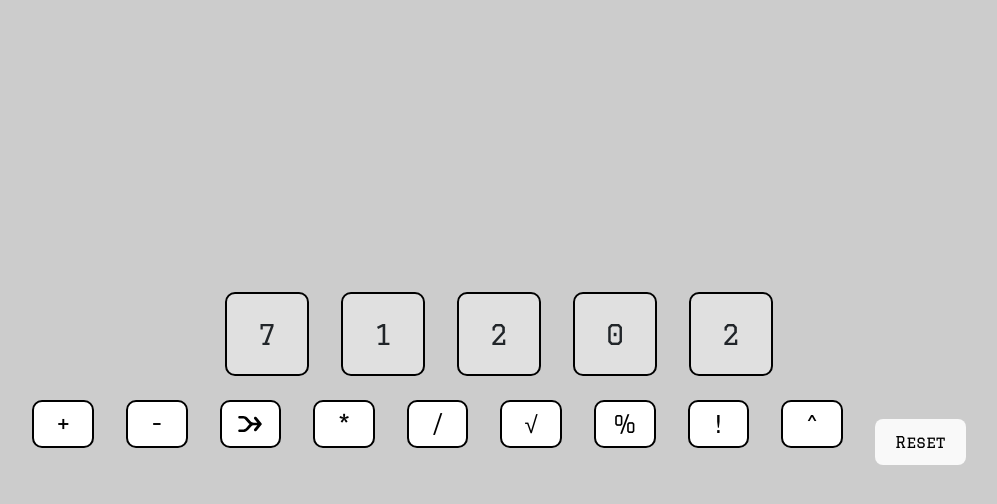
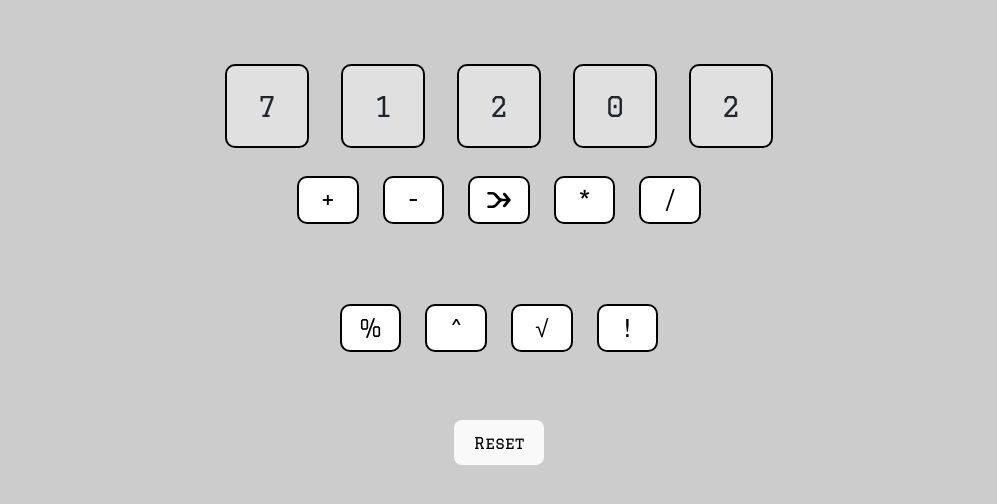
Before and after one commit to rial-git/reach69, a React (Vite) app: page /level1 in a window 1280 px wide. Shown: the top 504 px of the page, without its empty margins (141-1138 px from the left). Built offline with nearby package versions, Linux system fonts and the light colour scheme.

Commit message:
idk beautifications

```diff
--- a/src/components/level1.jsx
+++ b/src/components/level1.jsx
@@ -3,23 +3,25 @@ import MergeIcon from '../assets/merge.svg';
 import '../css/level1.css';
 
 /** Allowed operations, including “merge” */
-const OPS = ['+', '-', 'merge', '*', '/', '√', '%', '!', '^'];
+const basicOps = ['+', '-', 'merge', '*', '/',];
+const advancedTwoDigitOps = ['%', '^'];
+const advancedSingleDigitOps = ['√', '!'];
 
 /** Initial digits (later replace with backend fetch) */
 const initialNums = [7, 1, 2, 0, 2,];
 
 /** Reducer actions */
 const ACTIONS = {
-  PICK_NUMBER:    'PICK_NUMBER',
+  PICK_NUMBER: 'PICK_NUMBER',
   PICK_OPERATION: 'PICK_OPERATION',
-  UNDO:           'UNDO',
-  RESET:          'RESET',
-  CLEAR_ERROR:    'CLEAR_ERROR',
+  UNDO: 'UNDO',
+  RESET: 'RESET',
+  CLEAR_ERROR: 'CLEAR_ERROR',
 };
 
 /** Create a fresh Block with a UUID */
-function makeBlock(value, root = null, meta=null) {
-  const obj =  {
+function makeBlock(value, root = null, meta = null) {
+  const obj = {
     id: crypto.randomUUID(),
     value: String(value),
     root,
@@ -49,26 +51,26 @@ function calculateAndMerge(state, i1, i2, op) {
   }
 
 
-  if (op === 'merge' && Math.abs(i1-i2) !== 1) {
+  if (op === 'merge' && Math.abs(i1 - i2) !== 1) {
     return { ...state, error: 'Only adjacent blocks can be merged!' };
   }
 
   let result;
   switch (op) {
-    case '+':      result = v1 + v2; break;
-    case '-':      result = v1 - v2; break;
-    case '*':      result = v1 * v2; break;
-    case '/':      result = v1 / v2; break;
-    case '%':      result = v1 % v2; break;
-    case '^':      result = Math.pow(v1, v2); break;
-    case '√':      result = Math.sqrt(v1); break;
-    case 'log':    result = Math.log(v1); break;
-    case 'sin':    result = Math.sin(v1); break;
-    case 'cos':    result = Math.cos(v1); break;
-    case 'tan':    result = Math.tan(v1); break;
-    case '!':      result = 1; for (let i = 1; i <= v1; i++) { result *= i; } break;
-    case 'merge':  result = parseFloat(`${blocks[Math.min(i1,i2)].value}${blocks[Math.max(i1,i2)].value}`); break;
-    default:       return state;
+    case '+': result = v1 + v2; break;
+    case '-': result = v1 - v2; break;
+    case '*': result = v1 * v2; break;
+    case '/': result = v1 / v2; break;
+    case '%': result = v1 % v2; break;
+    case '^': result = Math.pow(v1, v2); break;
+    case '√': result = Math.sqrt(v1); break;
+    case 'log': result = Math.log(v1); break;
+    case 'sin': result = Math.sin(v1); break;
+    case 'cos': result = Math.cos(v1); break;
+    case 'tan': result = Math.tan(v1); break;
+    case '!': result = 1; for (let i = 1; i <= v1; i++) { result *= i; } break;
+    case 'merge': result = parseFloat(`${blocks[Math.min(i1, i2)].value}${blocks[Math.max(i1, i2)].value}`); break;
+    default: return state;
   }
 
   result = Math.round(result * 100) / 100;
@@ -76,7 +78,7 @@ function calculateAndMerge(state, i1, i2, op) {
   const [leftChild, rightChild] = i1 < i2 ? [b1, b2] : [b2, b1];
   const gap = Math.abs(i1 - i2) - 1;
   console.log('gap=', gap)
-  const merged = makeBlock(result, [leftChild, rightChild], {gap, operation: op});
+  const merged = makeBlock(result, [leftChild, rightChild], { gap, operation: op });
 
   const removeSet = new Set([i1, i2]);
   const newBlocks = blocks
@@ -108,8 +110,8 @@ function reducer(state, { type, payload }) {
         if (numbers[0] === (idx)) {
           return {
             ...state,
-            selection: {numbers: [numbers[1]], operation: null},
-            error:null,
+            selection: { numbers: [numbers[1]], operation: null },
+            error: null,
           };
         }
 
@@ -117,8 +119,8 @@ function reducer(state, { type, payload }) {
         if (numbers[1] === (idx)) {
           return {
             ...state,
-            selection: {numbers: [numbers[0]], operation:null},
-            error:null,
+            selection: { numbers: [numbers[0]], operation: null },
+            error: null,
           };
         }
       }
@@ -139,8 +141,9 @@ function reducer(state, { type, payload }) {
       // Second pick
       if (numbers.length === 1) {
         // clicking same block twice? ignore
-        if (numbers[0] === idx) { return  {
-          ...state, selection: { numbers:[], operations: null },
+        if (numbers[0] === idx) {
+          return {
+            ...state, selection: { numbers: [], operations: null },
             error: null,
           };
         }
@@ -216,7 +219,7 @@ export default function Level1() {
   const { blocks, selection: { numbers, operation }, error } = state;
 
   return (
-    <div className="puzzle-container" >
+    <div className="puzzle" >
       {error && (
         <div className="error-message" role="alert" onClick={() => dispatch({ type: ACTIONS.CLEAR_ERROR })}>
           {error}
@@ -243,11 +246,10 @@ export default function Level1() {
           </div>
         ))}
       </div>
+      <div className="operations">
 
-      <br></br>
-
-      <div className="operations">
-        {OPS.map(op => (
+        <div className="basic-operations">
+          {basicOps.map(op => (
             <button
               key={op}
               className={`operation-button ${operation === op ? 'selected' : ''}`}
@@ -258,6 +260,36 @@ export default function Level1() {
                 : op}
             </button>
           ))}
+        </div>
+
+        <div className="advanced-operations">
+          {/* Double-digit advanced operations */}
+          <div className="advanced-double-digit">
+            {advancedTwoDigitOps.map(op => (
+              <button
+                key={op}
+                className={`operation-button ${operation === op ? 'selected' : ''}`}
+                onClick={() => dispatch({ type: ACTIONS.PICK_OPERATION, payload: op })}
+              >
+                {op}
+              </button>
+            ))}
+          </div>
+          {/* Single-digit advanced operations */}
+          <div className="advanced-single-digit">
+            {advancedSingleDigitOps.map(op => (
+              <button
+                key={op}
+                className={`operation-button ${operation === op ? 'selected' : ''}`}
+                onClick={() => dispatch({ type: ACTIONS.PICK_OPERATION, payload: op })}
+              >
+                {op}
+              </button>
+            ))}
+          </div>
+        </div>
+
+        {/* Reset button at the bottom */}
         <button
           className="reset-button"
           onClick={() => dispatch({ type: ACTIONS.RESET })}
--- a/src/css/level1.css
+++ b/src/css/level1.css
@@ -7,6 +7,7 @@
   max-width: 1280px;
   margin: 0 auto;
   padding: 2rem;
+  gap : 1rem;
   font-family: "Graduate", sans-serif;
 }
 
@@ -109,6 +110,7 @@
   background-color: #fff;
   border: 2px solid black;
   color: #000;
+  margin: 0.5em;
   border-radius: 10px;
   cursor: pointer;
   margin-bottom: 1.5em;
@@ -131,9 +133,17 @@
   align-items: center;
   gap: 2rem;
   margin-bottom: 1.5em;
+  flex-direction: column;
 }
 
-operation-button.selected img {
+.operations div{
+  display: flex;
+  flex-direction: row;
+  align-items: center;
+  justify-content: center;
+}
+
+.operation-button.selected img {
   filter: invert(100%);
 }
 
```
Lines whose indentation alone changed are shown as unchanged.
